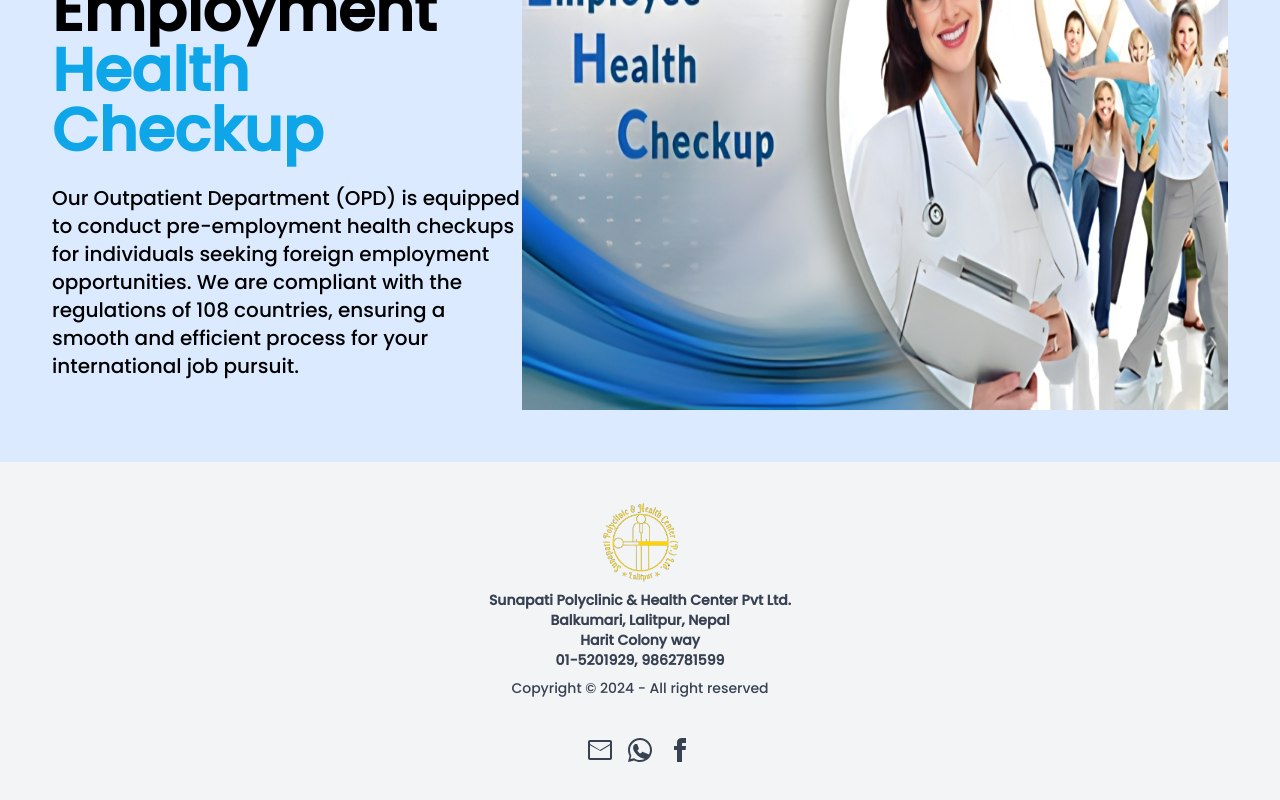
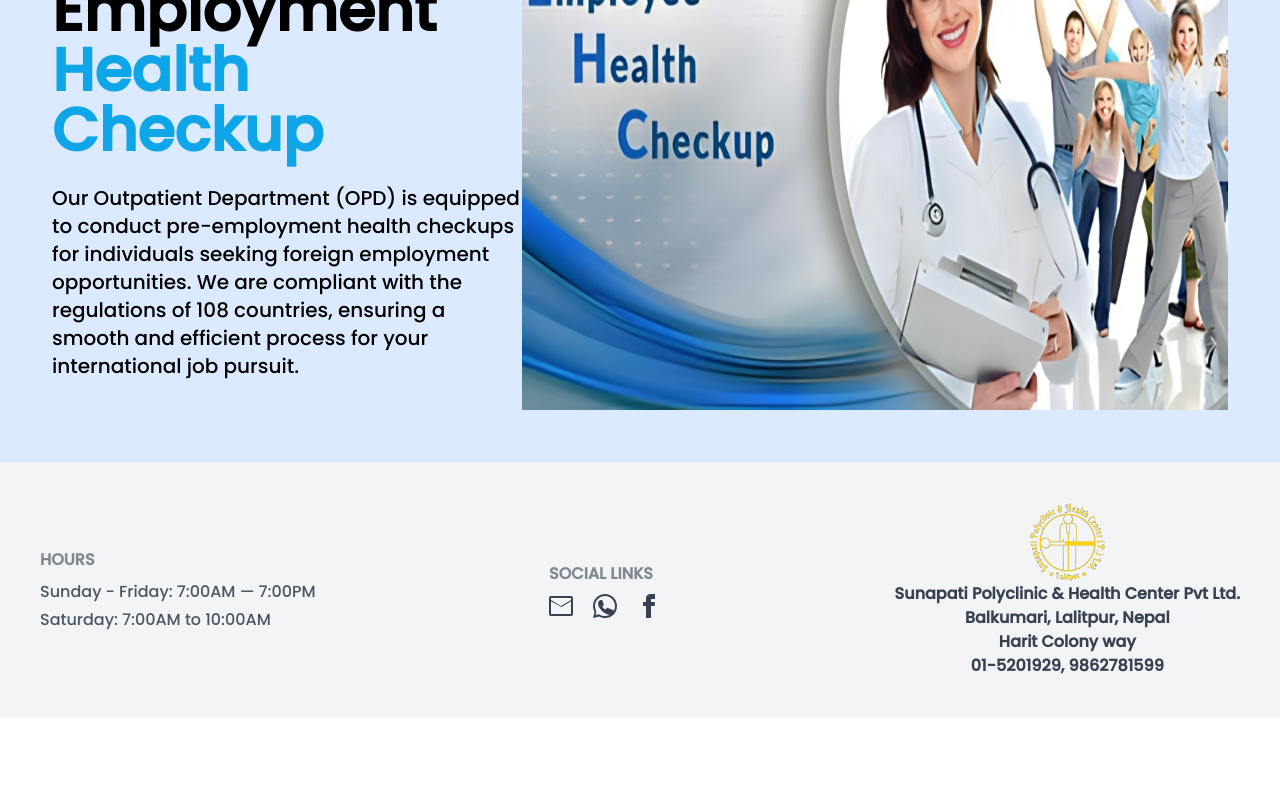
Before and after one commit to luffy4827/Clinic, a React (Create React App) app: page / in a window 1280 px wide. Shown: the part 5598-6398 px from the top of the page. After the commit the page ends 6316 px from the top, so only its background shows below. Built offline with nearby package versions, Linux system fonts and the light colour scheme; the HTML template or start-up script is replaced by a standard one.

Commit message:
footer changed

```diff
--- a/src/components/Footer.jsx
+++ b/src/components/Footer.jsx
@@ -10,20 +10,16 @@ const Footer = () => {
     message
   )}`;
   return (
-    <footer className="footer footer-center p-10 bg-gray-100 text-gray-700">
-      <aside>
-        <img src={footer} className="w-20 h-20" alt="" />
-        <p className="font-bold">
-          Sunapati Polyclinic & Health Center Pvt Ltd. <br />
-          Balkumari, Lalitpur, Nepal <br /> Harit Colony way <br />
-          01-5201929, 9862781599
-        </p>
-        <p>Copyright © 2024 - All right reserved</p>
-      </aside>
-
-      {/* social Links */}
+    <footer className="flex flex-col lg:flex-row justify-between items-center gap-5 p-10 bg-gray-100 text-gray-700">
+      <div className="order-1">
+        <h6 className="footer-title">Hours</h6>
+        <p class="mt-1 text-gray-600">Sunday - Friday: 7:00AM — 7:00PM</p>
+        <p class="mt-1 text-gray-600">Saturday: 7:00AM to 10:00AM</p>
+      </div>
+      <nav className="order-3 lg:order-2">
+        <h6 className="footer-title">Social Links</h6>
         <nav>
-        <div className="grid grid-flow-col gap-4">
+          <div className="grid grid-flow-col gap-5">
             <Link to="mailto:sunapatipolyclinic@gmail.com">
               <svg
                 xmlns="http://www.w3.org/2000/svg"
@@ -59,6 +55,17 @@ const Footer = () => {
             </Link>
           </div>
         </nav>
+      </nav>
+      <div className="order-2 lg:order-3">
+        <aside className="flex flex-col justify-center items-center">
+          <img src={footer} className="w-20 h-20" alt="" />
+          <p className="font-bold text-center">
+            Sunapati Polyclinic & Health Center Pvt Ltd. <br />
+            Balkumari, Lalitpur, Nepal <br /> Harit Colony way <br />
+            01-5201929, 9862781599
+          </p>
+        </aside>
+      </div>
     </footer>
   );
 };
```
Lines whose indentation alone changed are shown as unchanged.
